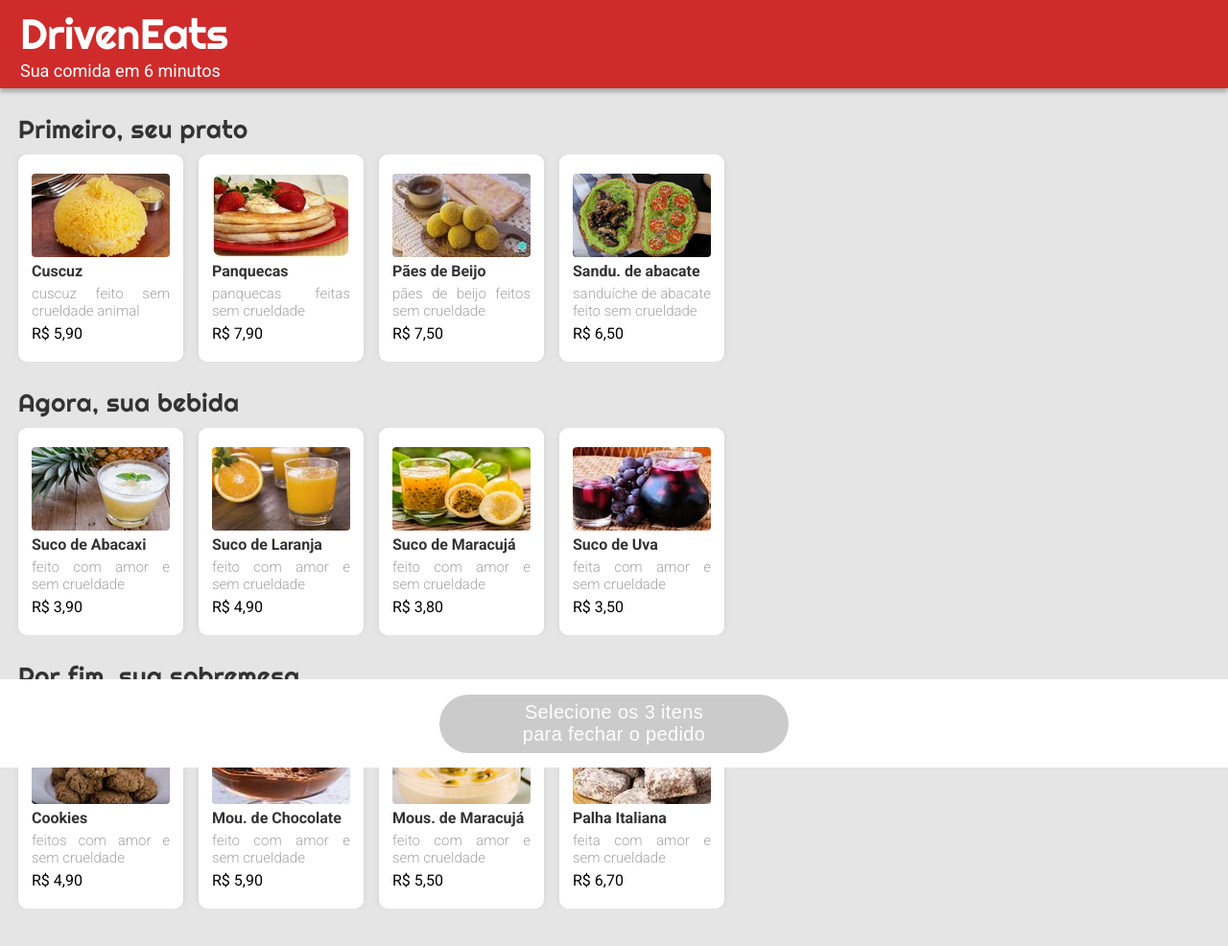
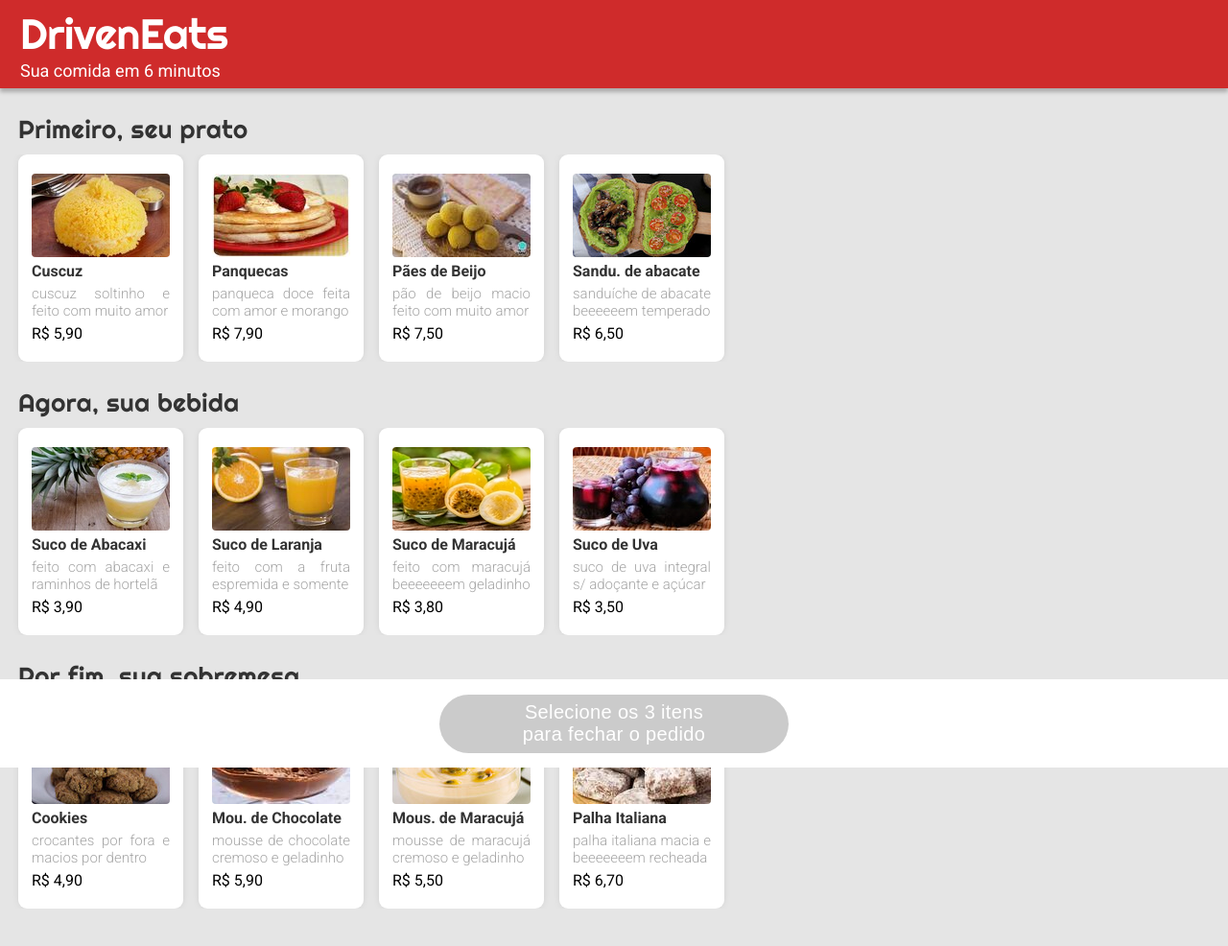
Before and after one commit to barbara-marina/driveneats, a plain HTML site: page index.html in a window 1280 px wide. Shown: the whole page at 96% size. Drawn offline with nearby package versions, Linux system fonts and the light colour scheme.

Commit message:
ultimos ajustes no layout

```diff
--- a/css/styled.css
+++ b/css/styled.css
@@ -7,6 +7,7 @@ body {
 
     background-color: #e5e5e5;
 }
+
 header {
     width: 100vw;
     height: 92px;
@@ -28,6 +29,7 @@ header {
 
     z-index: 1;
 }
+
 .logo {
     font-family: 'Righteous';
     font-weight: 400;
@@ -35,6 +37,7 @@ header {
     line-height: 55px;
     letter-spacing: -0.012em;
 }
+
 .slogan {
     font-size: 18px;
     line-height: 21px;
@@ -104,8 +107,9 @@ header {
 
     box-shadow: 0px 0px 10px -4px rgba(0, 0, 0, 0.25);
     border-radius: 9px;
+
+    cursor: pointer;
 }
-
 
 img {
     width: 144px;
@@ -154,6 +158,7 @@ img {
 
     color: #000000;
 }
+
 .option-check {
     width: 15.44px;
     height: 15.44px;
@@ -219,6 +224,8 @@ footer{
     font-weight: 700;
 
     pointer-events: auto;
+
+    cursor: pointer
 }
 
 .overlay-screen {
@@ -267,6 +274,7 @@ footer{
 .check-screen ul {
     width: 100%;
 }
+
 .check-screen li {
     font-size: 22px;
     line-height: 25.78px;
@@ -276,6 +284,7 @@ footer{
 
     padding-top: 13px;
 }
+
 .check-screen .total-title, .check-screen .total-price {
     font-weight: 700;
 }
@@ -295,6 +304,8 @@ footer{
     line-height: 25.78px;
     letter-spacing: 0.018em;
 
+    cursor: pointer
+
 }
 
 .cancel-order {
@@ -302,8 +313,14 @@ footer{
     font-size: 20px;
     line-height: 23px;
     letter-spacing: 0.018em;
+
+    cursor: pointer
 }
 
 .hidden {
     display: none;
 }
+
+.option:hover, .activated:hover, .send-order:hover, .cancel-order:hover {
+    filter: brightness(0.97);
+}
--- a/script/index.js
+++ b/script/index.js
@@ -1,21 +1,21 @@
 const menu = [
     [{optionsTitle: "Primeiro, seu prato", class: "optionsDishes", idData: "dishes"},
-    {image: "./assets/dishes/couscous.jpg", optionTitle: "Cuscuz", description: "cuscuz feito sem crueldade animal", price: "5,90", priceId: 5.90, function: "selectDishes", idOption: "food-option", idTitle: "food-title", idPrice: "food-price"},
-    {image: "./assets/dishes/pancakes.jpg", optionTitle: "Panquecas", description: "panquecas feitas sem crueldade", price: "7,90", priceId: 7.90, function: "selectDishes", idOption: "food-option", idTitle: "food-title", idPrice: "food-price"},
-    {image: "./assets/dishes/cassava-puffs.jpeg", optionTitle: "Pães de Beijo", description: "pães de beijo feitos sem crueldade", price: "7,50", priceId: 7.50, function: "selectDishes", idOption: "food-option", idTitle: "food-title", idPrice: "food-price"},
-    {image: "./assets/dishes/sandwich.jpeg", optionTitle: "Sandu. de abacate", description: "sanduíche de abacate feito sem crueldade", price: "6,50", priceId: 6.50, function: "selectDishes", idOption: "food-option", idTitle: "food-title", idPrice: "food-price"}
+    {image: "./assets/dishes/couscous.jpg", optionTitle: "Cuscuz", description: "cuscuz soltinho e feito com muito amor", price: "5,90", priceId: 5.90, function: "selectDishes", idOption: "food-option", idTitle: "food-title", idPrice: "food-price"},
+    {image: "./assets/dishes/pancakes.jpg", optionTitle: "Panquecas", description: "panqueca doce feita com amor e morango", price: "7,90", priceId: 7.90, function: "selectDishes", idOption: "food-option", idTitle: "food-title", idPrice: "food-price"},
+    {image: "./assets/dishes/cassava-puffs.jpeg", optionTitle: "Pães de Beijo", description: "pão de beijo macio feito com muito amor", price: "7,50", priceId: 7.50, function: "selectDishes", idOption: "food-option", idTitle: "food-title", idPrice: "food-price"},
+    {image: "./assets/dishes/sandwich.jpeg", optionTitle: "Sandu. de abacate", description: "sanduíche de abacate beeeeeem temperado", price: "6,50", priceId: 6.50, function: "selectDishes", idOption: "food-option", idTitle: "food-title", idPrice: "food-price"}
     ],
     [{optionsTitle: "Agora, sua bebida", class: "optionsDrinks", idData: "drinks"},
-    {image: "./assets/drinks/pineapple-juice.png", optionTitle: "Suco de Abacaxi", description: "feito com amor e sem crueldade", price: "3,90", priceId: 3.90, function: "selectDrinks", idOption: "food-option", idTitle: "food-title", idPrice: "food-price"},
-    {image: "./assets/drinks/orange-juice.png", optionTitle: "Suco de Laranja", description: "feito com amor e sem crueldade", price: "4,90", priceId: 4.90, function: "selectDrinks", idOption: "food-option", idTitle: "food-title", idPrice: "food-price"},
-    {image: "./assets/drinks/passion-fruit-juice.png", optionTitle: "Suco de Maracujá", description: "feito com amor e sem crueldade", price: "3,80", priceId: 3.80, function: "selectDrinks", idOption: "food-option", idTitle: "food-title", idPrice: "food-price"},
-    {image: "./assets/drinks/grape-juice.png", optionTitle: "Suco de Uva", description: "feita com amor e sem crueldade", price: "3,50", priceId: 3.50, function: "selectDrinks", idOption: "food-option", idTitle: "food-title", idPrice: "food-price"}
+    {image: "./assets/drinks/pineapple-juice.png", optionTitle: "Suco de Abacaxi", description: "feito com abacaxi e raminhos de hortelã", price: "3,90", priceId: 3.90, function: "selectDrinks", idOption: "food-option", idTitle: "food-title", idPrice: "food-price"},
+    {image: "./assets/drinks/orange-juice.png", optionTitle: "Suco de Laranja", description: "feito com a fruta espremida e somente", price: "4,90", priceId: 4.90, function: "selectDrinks", idOption: "food-option", idTitle: "food-title", idPrice: "food-price"},
+    {image: "./assets/drinks/passion-fruit-juice.png", optionTitle: "Suco de Maracujá", description: "feito com maracujá beeeeeeem geladinho", price: "3,80", priceId: 3.80, function: "selectDrinks", idOption: "food-option", idTitle: "food-title", idPrice: "food-price"},
+    {image: "./assets/drinks/grape-juice.png", optionTitle: "Suco de Uva", description: "suco de uva integral s/ adoçante e açúcar", price: "3,50", priceId: 3.50, function: "selectDrinks", idOption: "food-option", idTitle: "food-title", idPrice: "food-price"}
     ],
     [{optionsTitle: "Por fim, sua sobremesa", class: "optionsDesserts", idData: "desserts"},
-    {image: "./assets/dessert/cookies.jpeg", optionTitle: "Cookies", description: "feitos com amor e sem crueldade", price: "4,90", priceId: 4.90, function: "selectDesserts", idOption: "food-option", idTitle: "food-title", idPrice: "food-price"},
-    {image: "./assets/dessert/chocolate-mousse.jpeg", optionTitle: "Mou. de Chocolate", description: "feito com amor e sem crueldade", price: "5,90", priceId: 5.90, function: "selectDesserts", idOption: "food-option", idTitle: "food-title", idPrice: "food-price"},
-    {image: "./assets/dessert/passion-fruit-mousse.jpeg", optionTitle: "Mous. de Maracujá", description: "feito com amor e sem crueldade", price: "5,50", priceId: 5.50, function: "selectDesserts", idOption: "food-option", idTitle: "food-title", idPrice: "food-price"},
-    {image: "./assets/dessert/italian-fudge.jpeg", optionTitle: "Palha Italiana", description: "feita com amor e sem crueldade", price: "6,70", priceId: 6.70, function: "selectDesserts", idOption: "food-option", idTitle: "food-title", idPrice: "food-price"}
+    {image: "./assets/dessert/cookies.jpeg", optionTitle: "Cookies", description: "crocantes por fora e macios por dentro", price: "4,90", priceId: 4.90, function: "selectDesserts", idOption: "food-option", idTitle: "food-title", idPrice: "food-price"},
+    {image: "./assets/dessert/chocolate-mousse.jpeg", optionTitle: "Mou. de Chocolate", description: "mousse de chocolate cremoso e geladinho", price: "5,90", priceId: 5.90, function: "selectDesserts", idOption: "food-option", idTitle: "food-title", idPrice: "food-price"},
+    {image: "./assets/dessert/passion-fruit-mousse.jpeg", optionTitle: "Mous. de Maracujá", description: "mousse de maracujá cremoso e geladinho", price: "5,50", priceId: 5.50, function: "selectDesserts", idOption: "food-option", idTitle: "food-title", idPrice: "food-price"},
+    {image: "./assets/dessert/italian-fudge.jpeg", optionTitle: "Palha Italiana", description: "palha italiana macia e beeeeeeem recheada", price: "6,70", priceId: 6.70, function: "selectDesserts", idOption: "food-option", idTitle: "food-title", idPrice: "food-price"}
     ]
 ];
 
```
